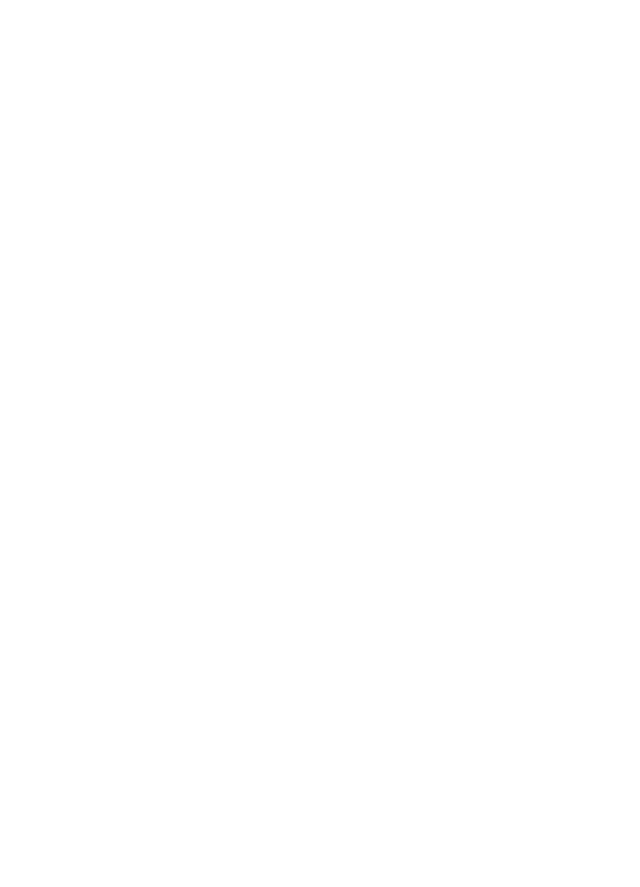
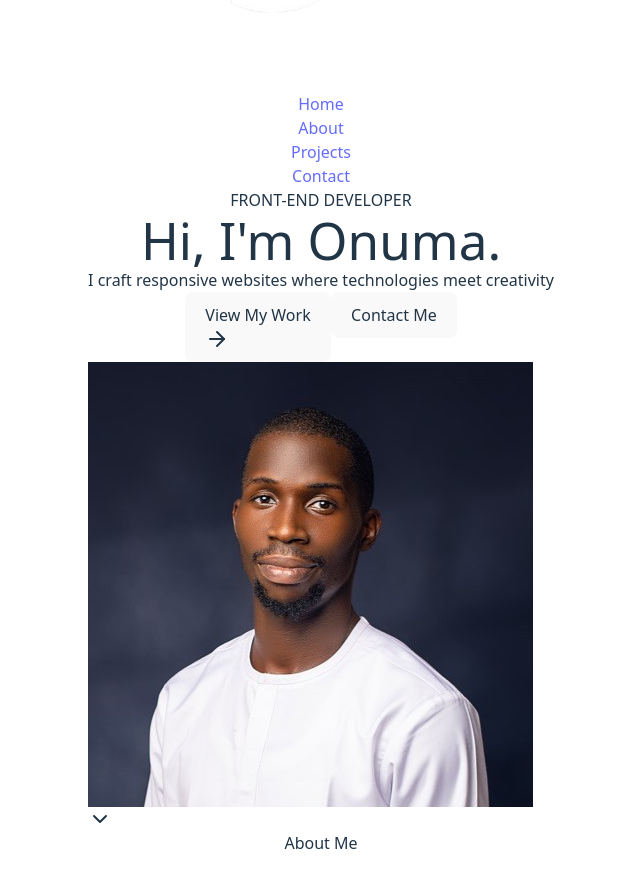
Before and after one commit to onumaeleanyagift/myPortfolio, a React (Vite) app: page / in a window 1280 px wide. Shown: the part 331-1218 px from the top of the page, without its empty margins (319-959 px from the left). Before the commit the page ends 800 px from the top, so only its background shows below. Built offline with nearby package versions, Linux system fonts and the light colour scheme.

Commit message:
added HeroSection and AboutSection component to App

```diff
--- a/src/App.jsx
+++ b/src/App.jsx
@@ -1,13 +1,18 @@
-import { useState } from 'react'
 import './App.css'
+import NavBar from './layouts/Navbar'
+import AboutSection from './sections/AboutSection'
+import HeroSection from './sections/HeroSection'
 
 function App() {
-  const [count, setCount] = useState(0)
+
 
   return (
     <>
-
-
+      <NavBar />
+      <main>
+        <HeroSection />
+        <AboutSection />
+      </main>
     </>
   )
 }
```
